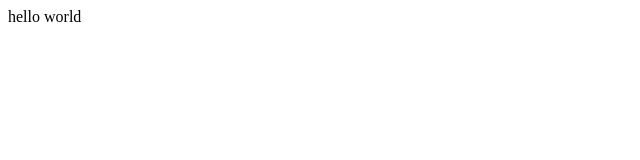
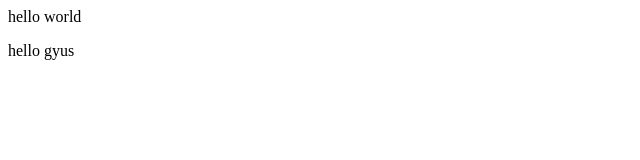
Before and after one commit to Deepak20033/deepak-demo, a plain HTML site: page index.html in a window 1280 px wide. Shown: the full height of the page, 0-640 px from the left. Drawn offline with Linux system fonts and the light colour scheme.

Commit message:
Add one more paragraph

```diff
--- a/index.html
+++ b/index.html
@@ -1 +1,2 @@
 <p>hello world</p>
+<p>hello gyus</p>
```
